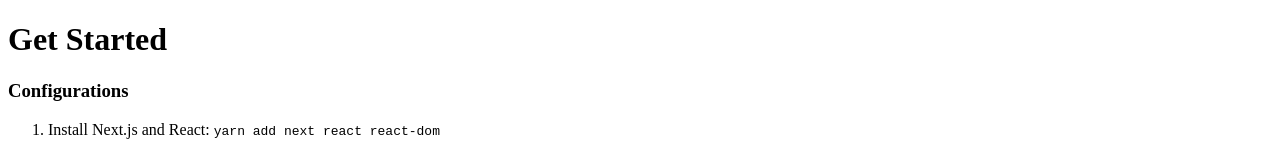
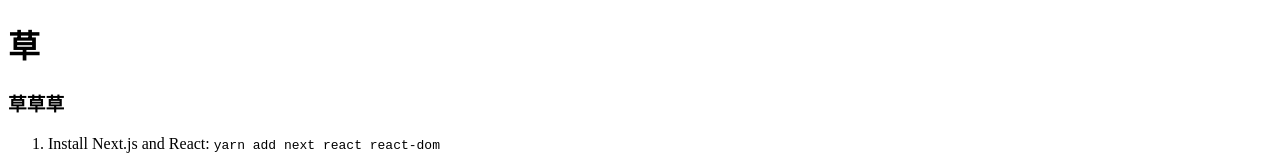
Before and after one commit to sout233/sout-next-js, a Next.js app: page /blog/get-started in a window 1280 px wide. Shown: the top 155 px of the page. Built offline with nearby package versions, Linux system fonts and the light colour scheme.

Commit message:
Update get-started.mdx

```diff
--- a/pages/blog/get-started.mdx
+++ b/pages/blog/get-started.mdx
@@ -1,6 +1,6 @@
-# Get Started
+# 草
 
-### Configurations
+### 草草草
 
 1. Install Next.js and React: `yarn add next react react-dom`
 
```
